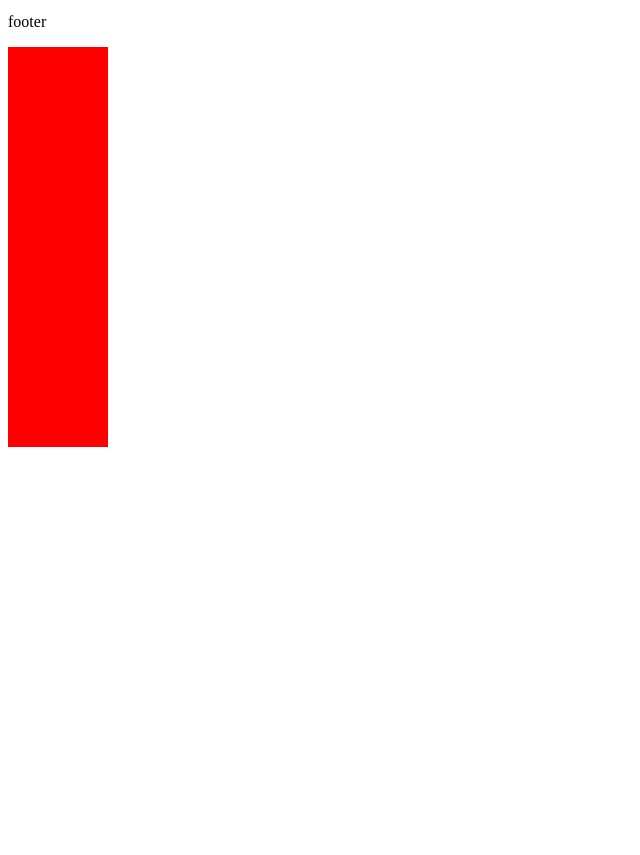
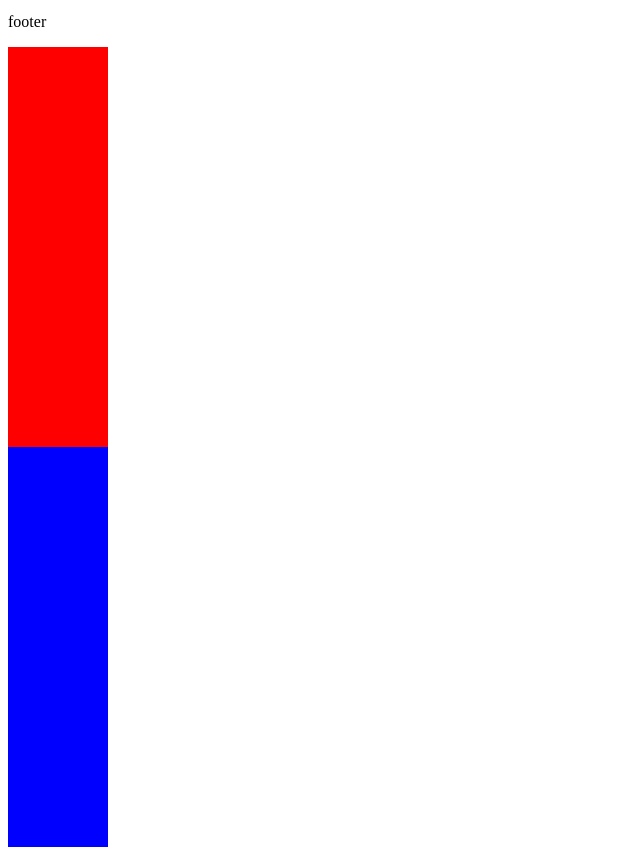
Before and after one commit to sruyn/quizproject, a plain HTML site: page index.html in a window 1280 px wide. Shown: the part 116-971 px from the top of the page, without its empty margins (0-640 px from the left). Before the commit the page ends 800 px from the top, so only its background shows below. Drawn offline with Linux system fonts and the light colour scheme.

Commit message:
파란색 박스 4개 추가

```diff
--- a/index.html
+++ b/index.html
@@ -9,7 +9,14 @@
             width: 100px;
             height: 100px;
             background-color: red;
-            display: flex;
+            float: 1eft;
+        }
+
+        .box2{
+            width: 100px;
+            height: 100px;
+            background-color: blue;
+            float: 1eft;
         }
     </style>
 </head>
@@ -23,5 +30,10 @@
     <div class="box"></div>
     <div class="box"></div>
     <div class="box"></div>
+
+    <div class="box2"></div>
+    <div class="box2"></div>
+    <div class="box2"></div>
+    <div class="box2"></div>
 </body>
 </html>
```
